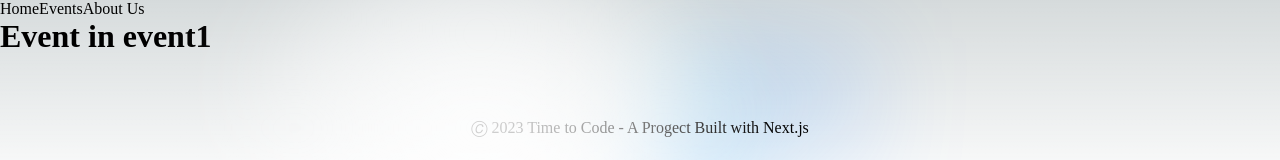
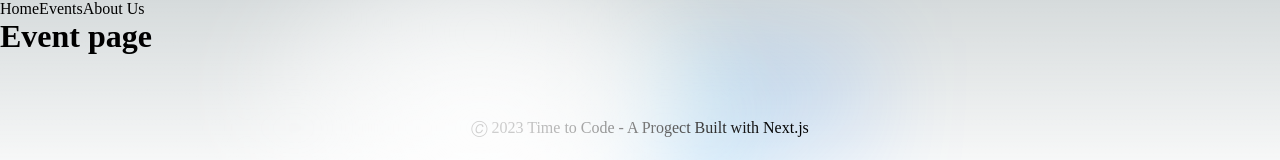
Before and after one commit to kounosukedesu/study-react2, a Next.js app: page /events/event1 in a window 1280 px wide. Shown: the top 160 px of the page. Built offline with nearby package versions, Linux system fonts and the light colour scheme.

Commit message:
✨ Eventファイル

```diff
--- /dev/null
+++ b/pages/events/event1.js
@@ -0,0 +1,9 @@
+const Page = () => {
+    return (
+        <>
+            <h1>Event page </h1>
+        </>
+    )
+}
+
+export default Page;
```
